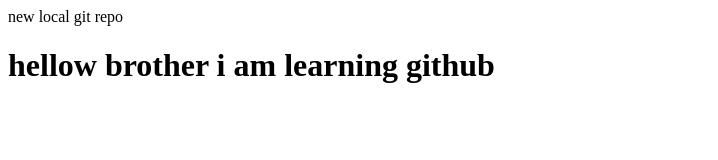
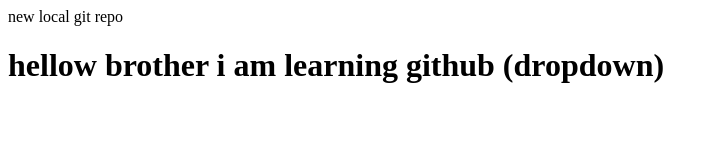
Before and after one commit to shusilbylar/local-Repo, a plain HTML site: page index.html in a window 1280 px wide. Shown: the whole page, without its empty margins (0-718 px from the left). Drawn offline with Linux system fonts and the light colour scheme.

Commit message:
dropdown

```diff
--- a/index.html
+++ b/index.html
@@ -1,2 +1,2 @@
 <p>new local git repo</p>
-<h1>hellow brother i am learning github</h1>
+<h1>hellow brother i am learning github (dropdown)</h1>
```
